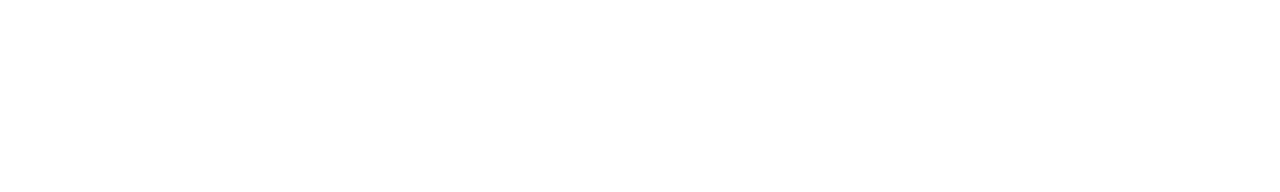
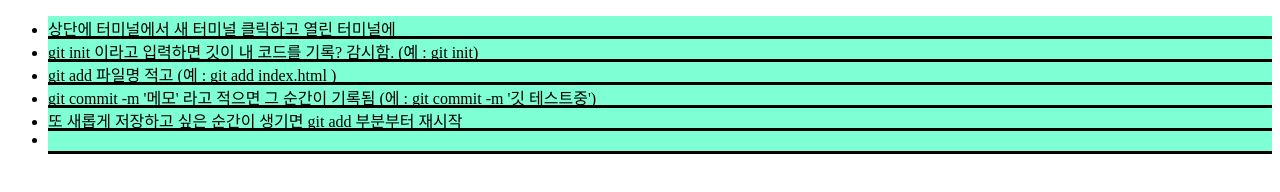
Before and after one commit to TaeWoongYoun/git, a plain HTML site: page index.html in a window 1280 px wide. Drawn offline with Linux system fonts and the light colour scheme.

Commit message:
스타일 추가

```diff
--- a/index.html
+++ b/index.html
@@ -4,8 +4,19 @@
     <meta charset="UTF-8">
     <meta name="viewport" content="width=device-width, initial-scale=1.0">
     <title>깃 테스트 중</title>
+    <link rel="stylesheet" href="style.css">
 </head>
 <body>
-    <main></main>
+    <main>
+        <ul>
+            <li>상단에 터미널에서 새 터미널 클릭하고 열린 터미널에</li>
+            <li>git init 이라고 입력하면 깃이 내 코드를 기록? 감시함. (예 : git init)</li>
+            <li>git add 파일명 적고 (예 : git add index.html ) </li>
+            <li>git commit -m '메모' 라고 적으면 그 순간이 기록됨 (에 : git commit -m '깃 테스트중')</li>
+            <li>또 새롭게 저장하고 싶은 순간이 생기면 git add 부분부터 재시작</li>
+            <li></li>
+
+        </ul>
+    </main>
 </body>
 </html>
--- /dev/null
+++ b/style.css
@@ -0,0 +1,6 @@
+main > ul > li{
+    width: 100%;
+    height: 20px;
+    background-color: aquamarine;
+    border-bottom: 3px #000000 solid ;
+}
```
